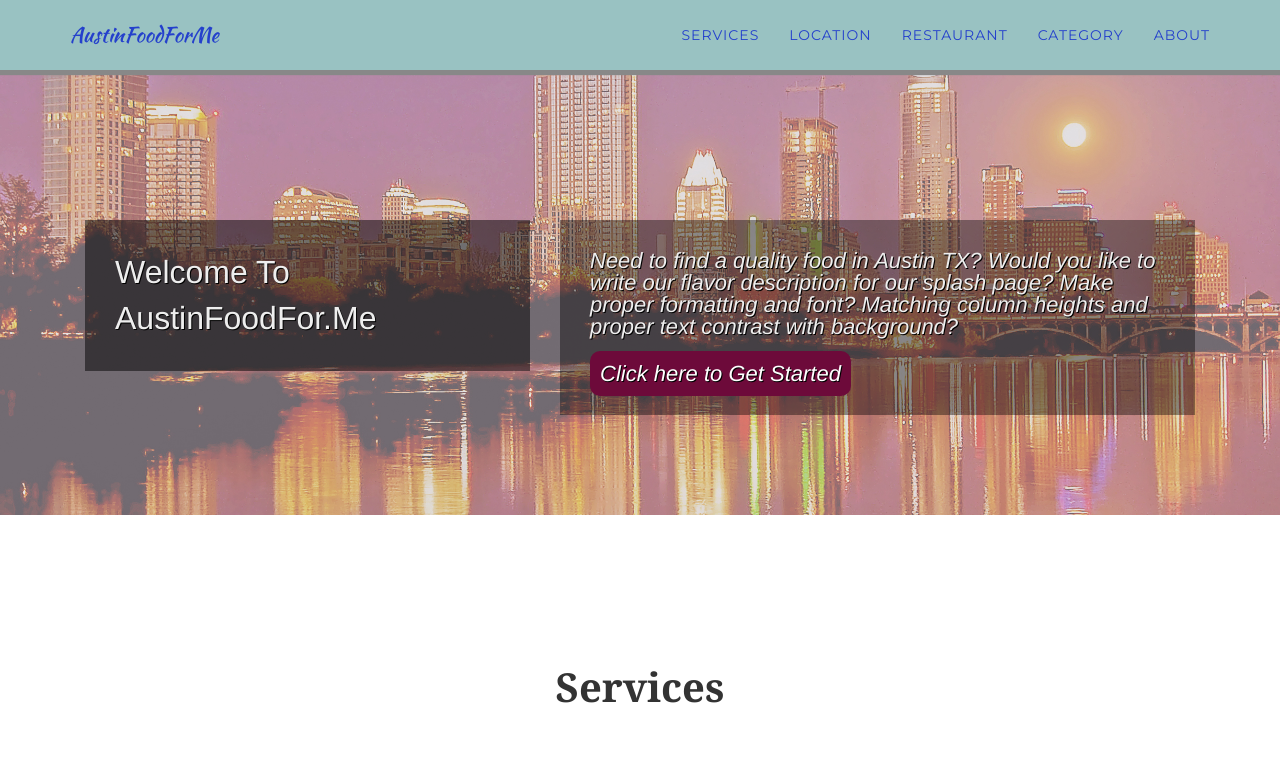
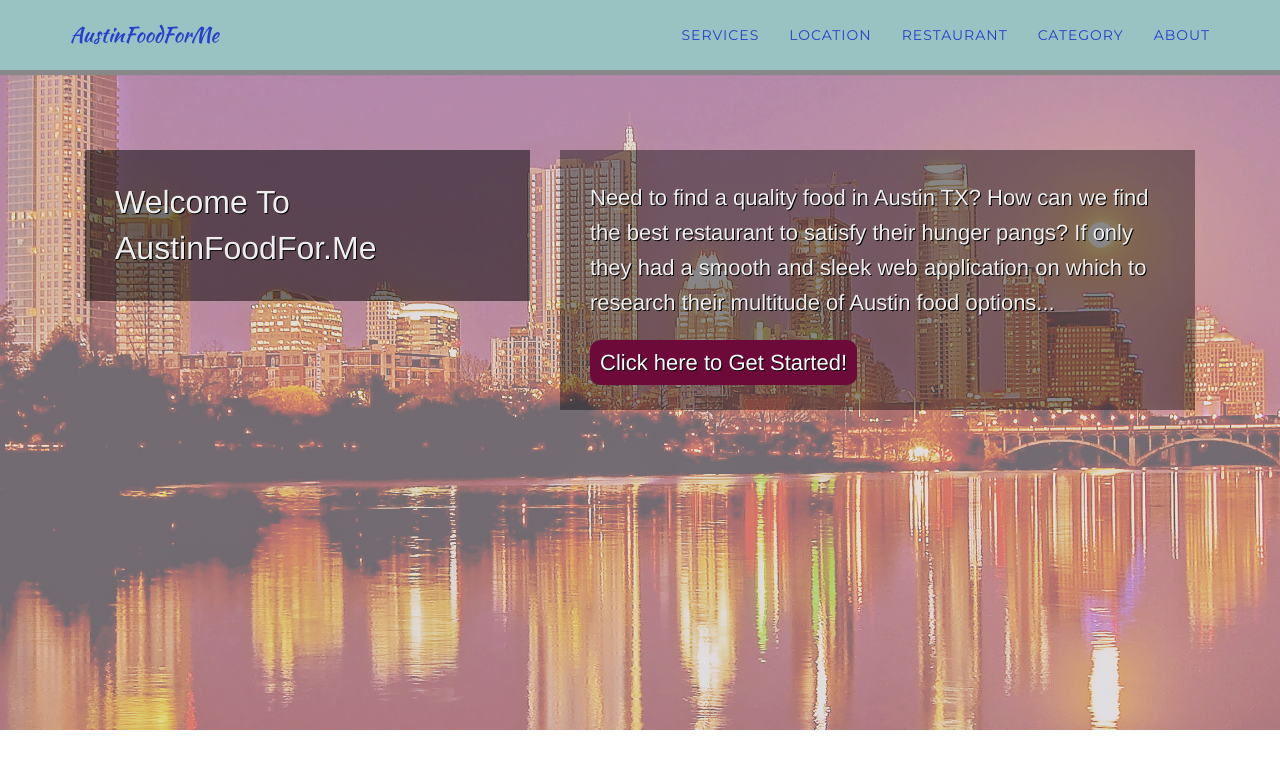
Before and after one commit to brockuniera/cs373-idb, a Flask app: page / in a window 1280 px wide. Shown: the top 770 px of the page. Run offline with Flask 2, Linux system fonts and the light colour scheme; some libraries are stand-ins or nearby versions; some web fonts are replaced.

Commit message:
fixed some issues in agency.css, custom.css, index.html, restaurant.html, and app.py

```diff
--- a/app/app.py
+++ b/app/app.py
@@ -85,7 +85,7 @@ def render_about():
 
 @app.route('/aboutT')
 def render_aboutT():
-    test_obj = unittest.TestLoader().loadTestsFromTestCase(tests.tests)
+    test_obj = unittest.TestLoader().loadTestsFromTestCase(tests.TestFood)
     out_obj = StringIO()
     unittest.TextTestRunner(stream=out_obj).run(test_obj)
     teststring = out_obj.getvalue()
--- a/app/static/css/agency.css
+++ b/app/static/css/agency.css
@@ -263,12 +263,12 @@ header .intro-text .intro-heading {
     padding: 30px;
     height: 100%;
 }
+
 header .intro-text .intro-lead-in {
     font-family: "Droid Serif", "Helvetica Neue", Helvetica, Arial, sans-serif;
     height: 100%;
-    font-style: italic;
     font-size: 22px;
-    line-height: 22px;
+    line-height: 35px;
     margin: 0 auto;
     background: rgba(0,0,0,.4);
     text-align: left;
--- a/app/static/css/custom.css
+++ b/app/static/css/custom.css
@@ -64,6 +64,7 @@ a{
   border-bottom-color: black;
   font-size: 20px;
   text-align: center;
+  color: white;
   background-color: #6d0a3a;
 }
 
--- a/app/templates/index.html
+++ b/app/templates/index.html
@@ -8,10 +8,10 @@
   <!-- Header -->
   <header class="header-image">
     <div class="container">
-      <!-- <div class="space"> -->
+      <div class="space">
+<!--       <br></br>
       <br></br>
-      <br></br>
-      <br></br>
+      <br></br> -->
         <div class="intro-mod intro-text row row-eq-height">
           <div class="col-md-5 intro-col">
             <div class="col-md-12 intro-heading">
@@ -21,16 +21,16 @@
           </div>
           <div class="col-md-7 intro-col">
             <div class="col-md-12 intro-col intro-lead-in">
-              Need to find a quality food in Austin TX?  Would you like to write our flavor description for our splash page?  Make proper formatting and font?  Matching column heights and proper text contrast with background?
+              Need to find a quality food in Austin TX? How can we find the best restaurant to satisfy their hunger pangs? If only they had a smooth and sleek web application on which to research their multitude of Austin food options...
               <div class="intro-link-outer">
                 <a class="intro-link page-scroll" href="#services">
-                  Click here to Get Started
+                  Click here to Get Started!
                 </a>
               </div>
             </div>
           </div>
         </div>
-      <!-- </div> -->
+      </div>
     </div>
   </header>
 
--- a/app/templates/restaurant.html
+++ b/app/templates/restaurant.html
@@ -8,7 +8,7 @@
     <div class="col-md-1" ></div>
     <div class="col-md-10">
       <section class="features">
-        <h2 class="center-text">{{restdict['address']}}</h2>
+        <h2 class="center-text">{{restdict['name']}}</h2>
         <div class="row">
             <div class="col-md-6">
               <h3><span class="fa fa-file-picture-o"> Photo</h3>
@@ -18,7 +18,7 @@
             <div class="col-md-6">
               <h3><span class="fa fa-list"> Information</h3>
                 <ul>
-                  <li2><b>ID:</b> {{locdict['id']}}</li>
+                  <li2><b>ID:</b> {{restdict['id']}}</li>
                   <br></br>
                   <li2><b>Name:</b> {{restdict['name']}}</li>
                   <br></br>
```
